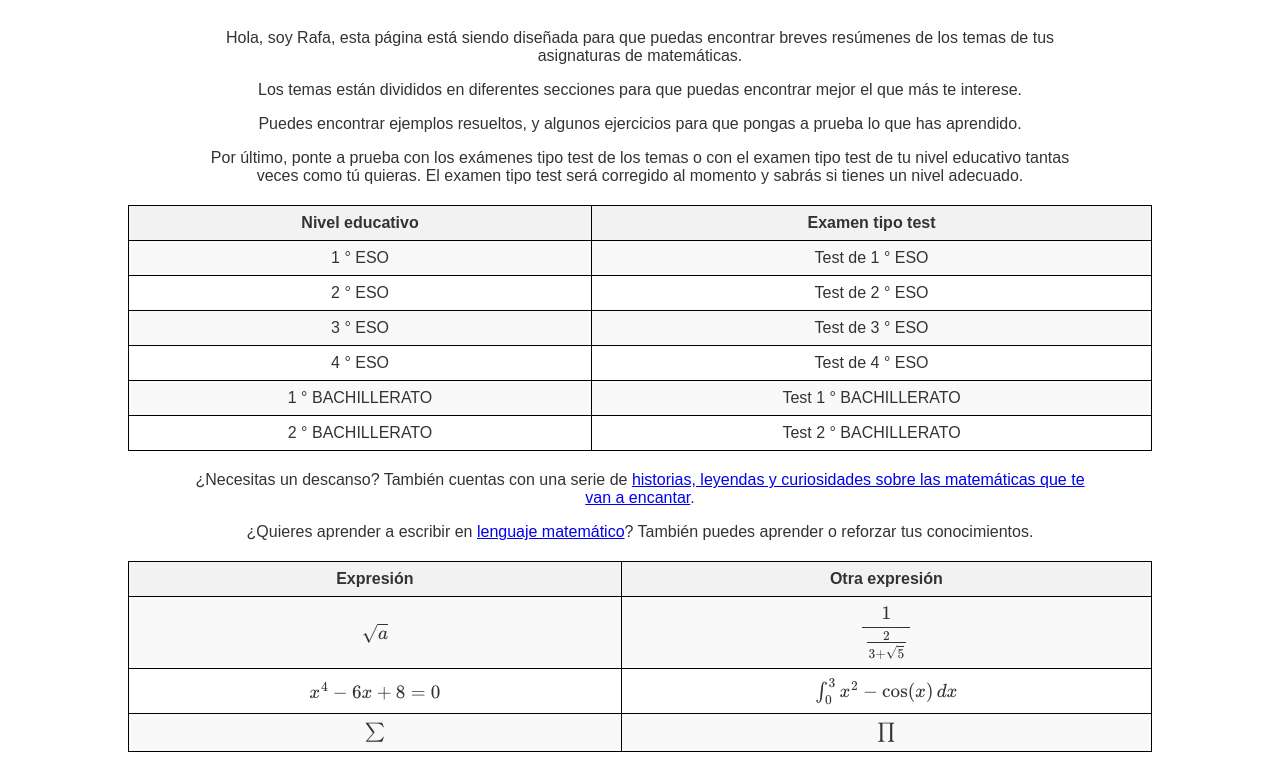
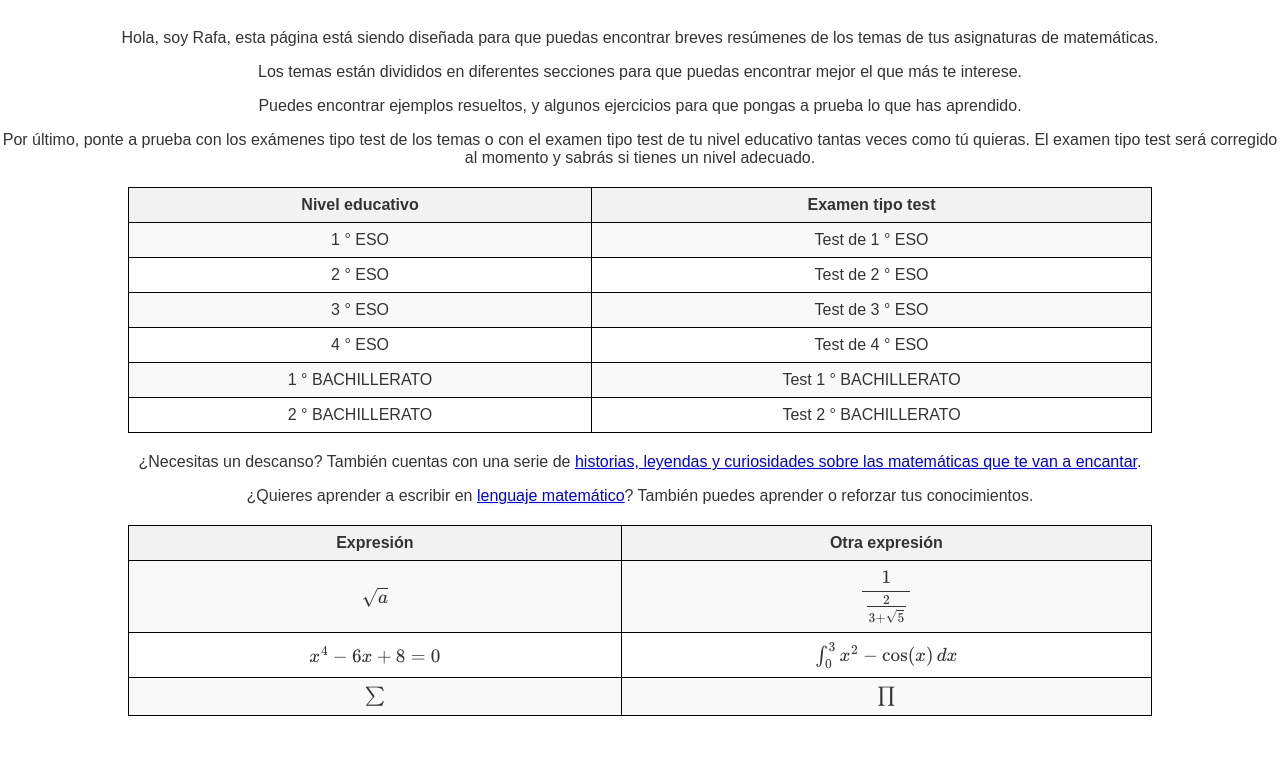
Before and after one commit to Matemaniaco/Matemaniaco.github.io, a plain HTML site: page index.html in a window 1280 px wide. Shown: the part 146-918 px from the top of the page. After the commit the page ends 882 px from the top, so only its background shows below. Drawn offline with nearby package versions, Linux system fonts and the light colour scheme.

Commit message:
Update MiEstilo.css

```diff
--- a/MiEstilo.css
+++ b/MiEstilo.css
@@ -52,7 +52,7 @@ h2 {
 
 p {
     font-family: Arial, Helvetica, sans-serif;
-    margin: 1em 12em; /* Establece un margen de 1em arriba y abajo, y 12em a la izquierda y derecha */
+    margin: 1em 0em; /* Establece un margen de 1em arriba y abajo, y 12em a la izquierda y derecha */
 }
 
 
```
